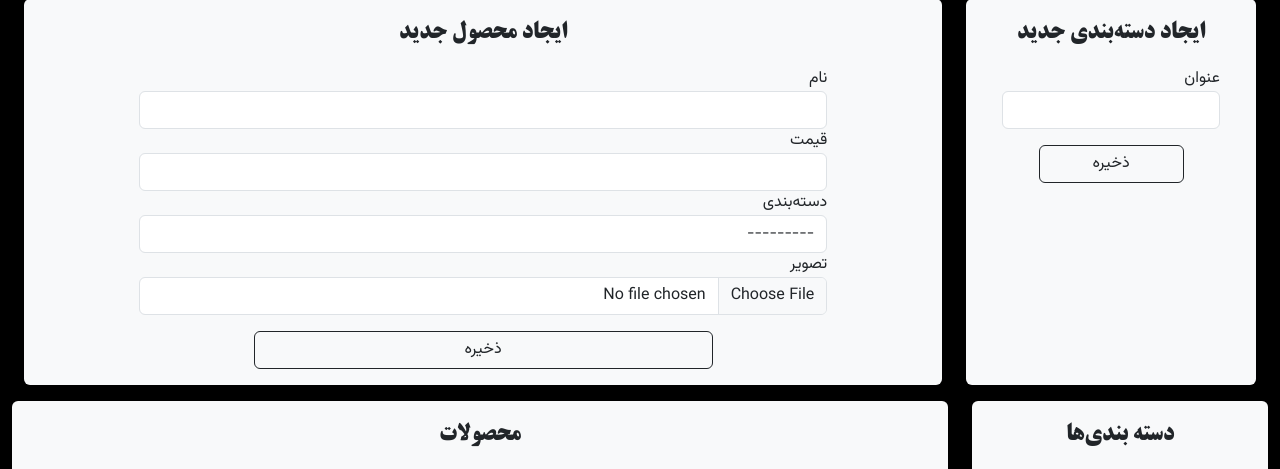
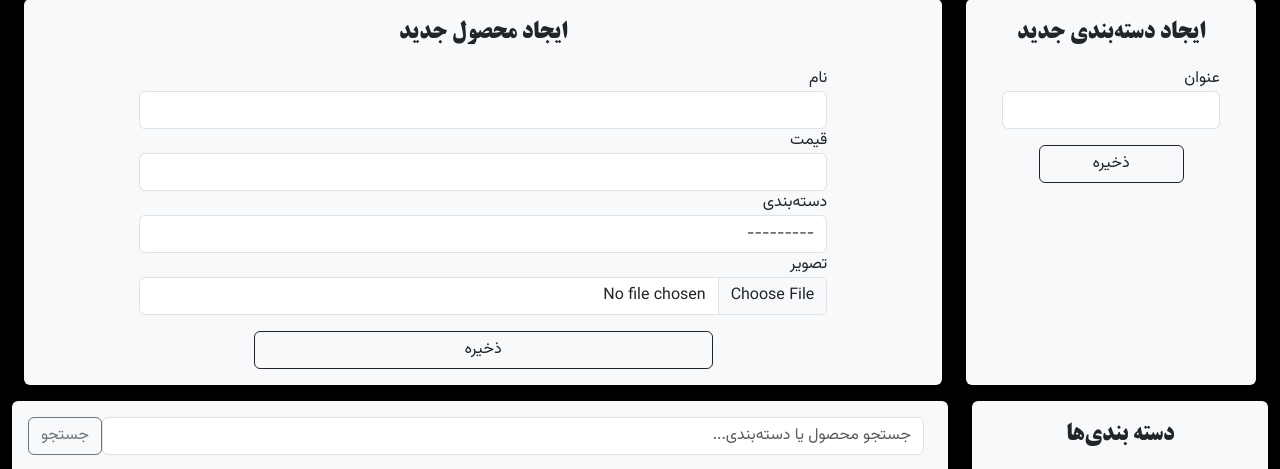
Before and after one commit to Behnaz81/CoffeShopMenu, a Django app: page /dashboard/ in a window 1280 px wide. Shown: the part 65-534 px from the top of the page. Run offline with Django 5.2, Linux system fonts and the light colour scheme; the visitor is signed in with stand-in values (Sample User, id 1); data that the repository does not hold is empty.

Commit message:
search bar was added in index

```diff
--- a/core/templates/core/dashboard.html
+++ b/core/templates/core/dashboard.html
@@ -119,6 +119,10 @@
   <!-- Product list -->
   <div class="col-12 col-md-9">
     <div class="bg-light rounded p-3 mt-3">
+        <form method="GET" action="{% url 'products:dashboard' %}" class="mb-3 d-flex">
+            <input type="text" name="q" class="form-control me-2" placeholder="جستجو محصول یا دسته‌بندی..." value="{{ request.GET.q }}">
+            <button class="btn btn-outline-secondary" type="submit">جستجو</button>
+          </form>
       <p class="fs-4 titr text-center">محصولات</p>
       <div class="table-responsive">
         <table class="table text-center">
```
